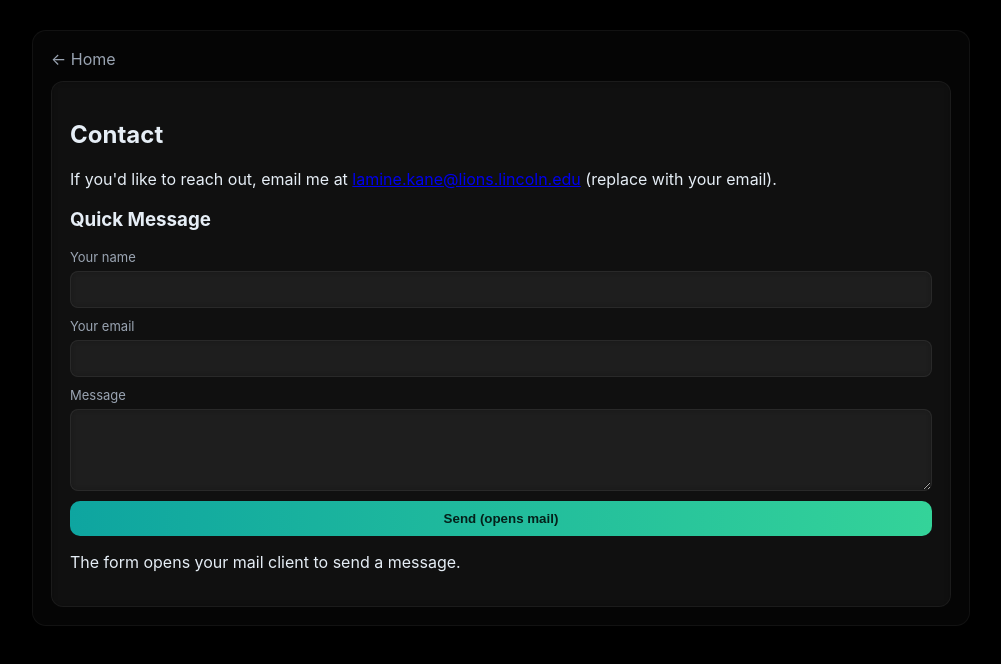
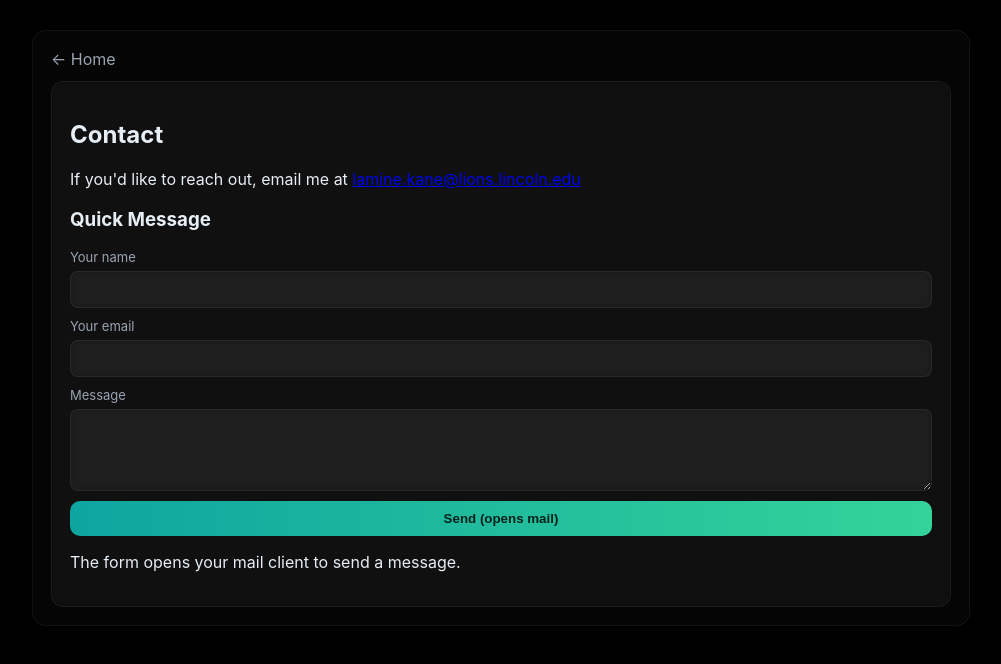
Before and after one commit to laminek360/Final, a plain HTML site: page contact.html in a window 1280 px wide. Shown: the whole page, without its empty margins (139-1140 px from the left). Drawn offline with Linux system fonts and the light colour scheme.

Commit message:
Update contact.html

```diff
--- a/contact.html
+++ b/contact.html
@@ -12,7 +12,7 @@
 
     <section class="contact-section">
       <h1>Contact</h1>
-      <p>If you'd like to reach out, email me at <a href="mailto:lamine.kane@lions.lincoln.edu">lamine.kane@lions.lincoln.edu</a> (replace with your email).</p>
+      <p>If you'd like to reach out, email me at <a href="mailto:lamine.kane@lions.lincoln.edu">lamine.kane@lions.lincoln.edu</a> </p>
 
       <h3>Quick Message</h3>
       <form id="contact-form" class="contact-form" onsubmit="handleContact(event)">
```
